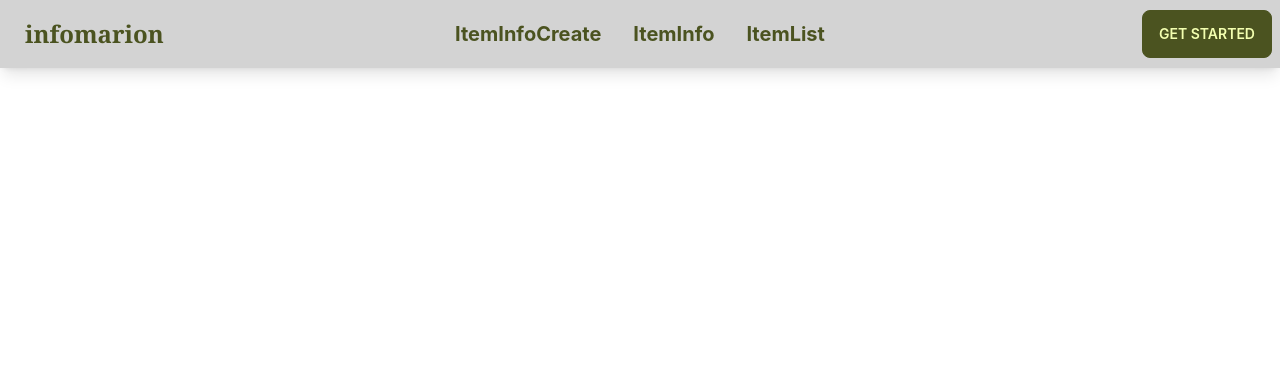
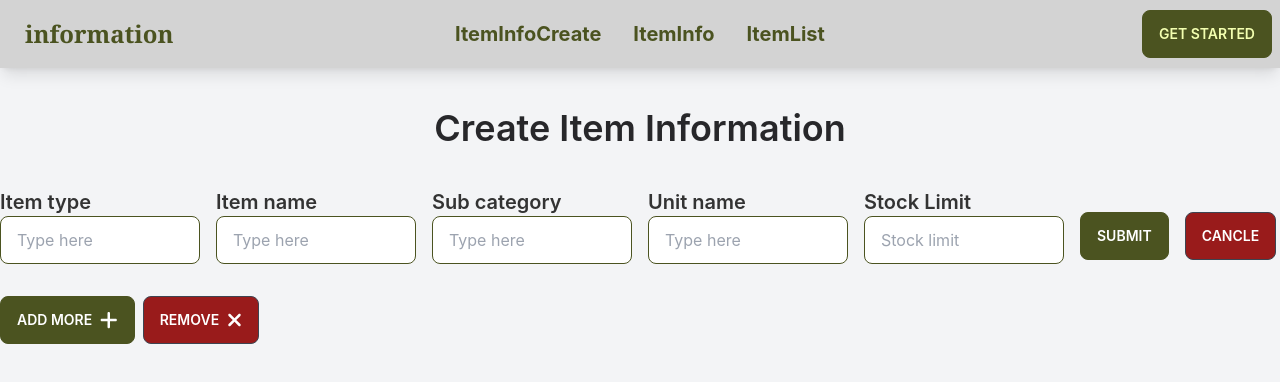
Before and after one commit to epshita-shima/product-information-client, a React (Create React App) app: page / in a window 1280 px wide. Shown: the top 382 px of the page. Built offline with nearby package versions, Linux system fonts and the light colour scheme.

Commit message:
info create input added

```diff
--- a/package.json
+++ b/package.json
@@ -3,6 +3,9 @@
   "version": "0.1.0",
   "private": true,
   "dependencies": {
+    "@fortawesome/fontawesome-svg-core": "^6.1.2",
+    "@fortawesome/free-solid-svg-icons": "^6.1.2",
+    "@fortawesome/react-fontawesome": "^0.2.0",
     "@testing-library/jest-dom": "^5.16.5",
     "@testing-library/react": "^13.3.0",
     "@testing-library/user-event": "^13.5.0",
--- a/src/App.js
+++ b/src/App.js
@@ -1,10 +1,14 @@
 import './App.css';
 import Header from './Pages/Header';
-
+import { Routes, Route } from "react-router-dom";
+import ItemInfoCreate from './Pages/ItemInfoCreate';
 function App() {
   return (
-    <div className="bg-secondary">
+    <div className="bg-gray-100">
       <Header></Header>
+      <Routes>
+        <Route path='' element={<ItemInfoCreate />} />
+      </Routes>
     </div>
   );
 }
--- a/src/Pages/Header.js
+++ b/src/Pages/Header.js
@@ -9,6 +9,7 @@ const Header = () => {
 
     </>
     return (
+        <div className='bg-secondary'>
             <div class="navbar bg-secondary container mx-auto shadow-lg">
                 <div class="navbar-start">
                     <div class="dropdown">
@@ -19,7 +20,7 @@ const Header = () => {
                             {menuItems}
                         </ul>
                     </div>
-                <a class="btn btn-ghost normal-case text-2xl text-primary font-serif font-bold">infomarion</a>
+                    <a class="btn btn-ghost normal-case text-2xl text-primary font-serif font-bold">information</a>
                 </div>
                 <div class="navbar-center hidden lg:flex">
                     <ul class="menu menu-horizontal p-0 text-primary text-xl font-bold">
@@ -30,6 +31,7 @@ const Header = () => {
                     <a class="btn btn-primary">Get started</a>
                 </div>
             </div>
+        </div>
     );
 };
 
--- /dev/null
+++ b/src/Pages/ItemInfoCreate.js
@@ -0,0 +1,87 @@
+import React, { useState } from 'react';
+import { FontAwesomeIcon } from '@fortawesome/react-fontawesome'
+import { faPlus, faXmark } from '@fortawesome/free-solid-svg-icons';
+const ItemInfoCreate = () => {
+
+    const [info, setInfo] = useState([{ typeName: '', itemName: '', categoryName: '', unitName: '', stockinfo: '' }]);
+    // const itemRef = useRef('');
+    console.log(info);
+
+    const addList = () => {
+        setInfo([...info, { typeName: '', itemName: '', categoryName: '', unitName: '', stockinfo: '' }])
+    }
+    const removeList = (index) => {
+        const infoList = [...info];
+        infoList.splice(index, 1);
+        setInfo(infoList);
+
+    }
+
+    const handleSubmit = (e) => {
+        e.preventDefault();
+        const addName = e.target.itemName.value;
+        const addStock = e.target.stockInfo.value;
+        const categoryName = e.target.categoryName.value;
+    }
+    return (
+        <div className='container mx-auto mt-10 w-fit h-screen'>
+            <div>
+                <h2 className='text-4xl text-zinc-800 font-semibold text-center mb-10'>Create Item Information</h2>
+            </div>
+            <div>
+                {
+                    info.map((info, index) => (
+                        <div className='mb-8'>
+                            <form className='grid grid-cols-6 gap-4 items-center' key={index} onSubmit={handleSubmit}>
+                                <div>
+                                    <label htmlFor="" className='text-xl font-semibold'>Item type</label>
+                                    <input type="text"
+                                        name='itemType'
+                                        placeholder="Type here"
+                                        class="input input-bordered input-primary w-full max-w-xs" />
+                                </div>
+                                <div>
+                                    <label htmlFor="" className='text-xl font-semibold'>Item name</label>
+                                    <input type="text"
+                                        name='itemName'
+                                        placeholder="Type here"
+                                        class="input input-bordered input-primary w-full max-w-xs" />
+                                </div>
+
+                                <div>
+                                    <label htmlFor="" className='text-xl font-semibold'>Sub category</label>
+                                    <input type="text"
+                                        name='categoryName'
+                                        placeholder="Type here"
+                                        class="input input-bordered input-primary w-full max-w-xs" />
+                                </div>
+                                <div>
+                                    <label htmlFor="" className='text-xl font-semibold'>Unit name</label>
+                                    <input type="text"
+                                        name='unitName'
+                                        placeholder="Type here"
+                                        class="input input-bordered input-primary w-full max-w-xs" />
+                                </div>
+                                <div>
+                                    <label htmlFor="" className='text-xl font-semibold'>Stock Limit</label>
+                                    <input type="text" name='stockInfo' placeholder="Stock limit" class="input input-bordered input-primary w-full max-w-xs" />
+                                </div>
+                                <div className='mt-5'>
+                                    <input type="submit" className='btn btn-primary text-white w-18 h-10' />
+                                    <button className='btn bg-red-800 text-white ml-4'>Cancle</button>
+                                </div>
+                            </form>
+
+                        </div>
+                    ))
+                }
+                <div className='mt-4'>
+                    <button onClick={addList} className='btn btn-primary text-white'>Add more<FontAwesomeIcon className='text-xl text-white ml-2' icon={faPlus}></FontAwesomeIcon></button>
+                    <button onClick={removeList} className='btn bg-red-800 text-white ml-2'>Remove <FontAwesomeIcon className='text-white ml-2 text-xl' icon={faXmark}></FontAwesomeIcon></button>
+                </div>
+            </div>
+        </div>
+    );
+};
+
+export default ItemInfoCreate;
```
Also changed, not shown: 1 other file (tests, documents, lock files or other folders). Lines whose indentation alone changed are shown as unchanged.
